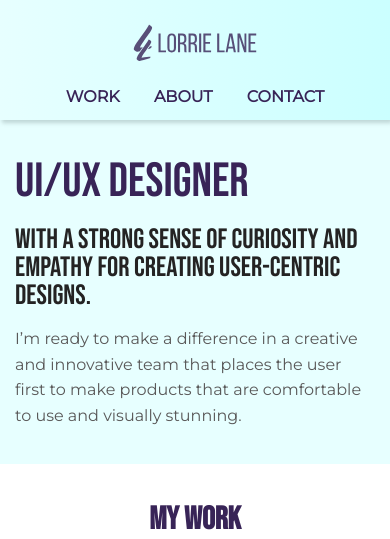
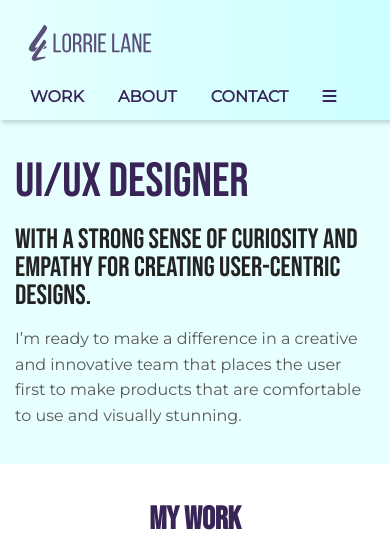
Before and after one commit to lanelorrie/portfolio-website, a plain HTML site: page index.html in a window 390 px wide. Shown: the top 539 px of the page. Drawn offline with nearby package versions, Linux system fonts and the light colour scheme.

Commit message:
Updating Hamburger link

```diff
--- a/css/style.css
+++ b/css/style.css
@@ -63,7 +63,6 @@ main {
 
 header {
   background: linear-gradient(to right, #e7ffff, #CBFFFF);
-  text-align: center;
   padding: 10px 0;
   overflow: hidden;
   position: fixed;
--- a/index.html
+++ b/index.html
@@ -20,12 +20,14 @@
   <header>
     <!-- For the navigation -->
     <div class="container">
+      <div class="navtoggle" id="myNavtoggle">
         <img class="logo" src="logo/logo-1.svg" alt="Lorrie Lane">
         <nav>
           <ul class="navigation">
             <li><a href="index.html">Work</a></li>
             <li><a href="about.html">About</a></li>
             <li><a href="#contact">Contact</a></li>
+            <li><a href="javascript:void(0);" class="icon" onclick="myFunction()"><i class="fas fa-bars"></i></a></li>
           </ul>
         </nav>
       </div>
```
Also changed, not shown: about.html (+1 -0 lines), jot.html (+1 -0 lines), pachira.html (+1 -0 lines), peep.html (+1 -0 lines), teascape.html (+1 -0 lines). Lines whose indentation alone changed are shown as unchanged.
